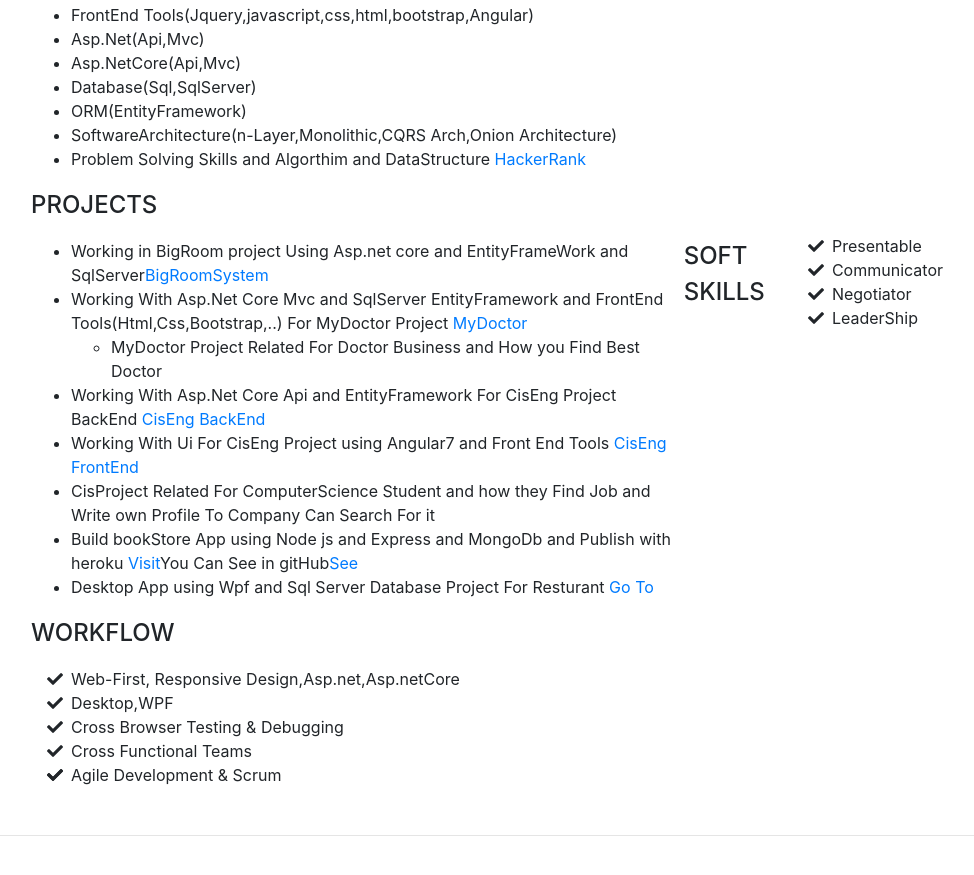
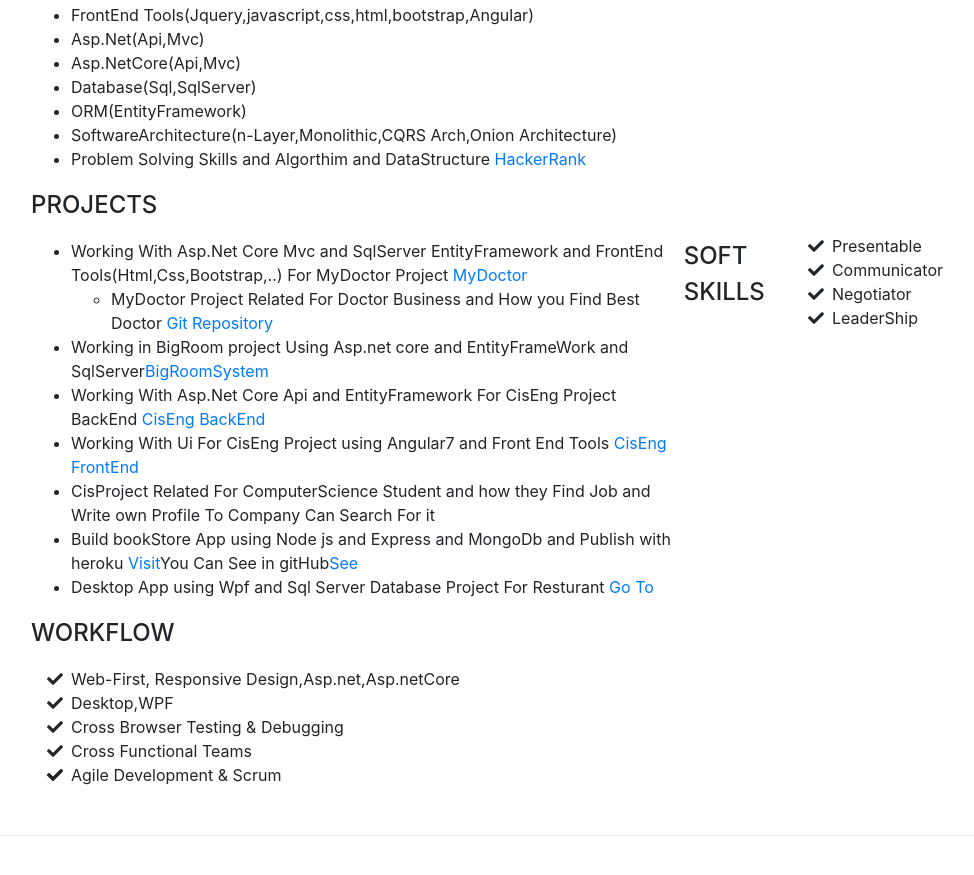
Before and after one commit to AmrElshaer/AmrElshaer.github.io, a website with bundled scripts: page index.html in a window 1280 px wide. Shown: the part 2674-3549 px from the top of the page, without its empty margins (289-1263 px from the left). Built offline with nearby package versions, Linux system fonts and the light colour scheme; a web font is replaced by a local one.

Commit message:
Update index.html

```diff
--- a/index.html
+++ b/index.html
@@ -195,14 +195,15 @@
             </ul>
             <div class="subheading mb-3">Projects</div>
             <ul>
-               <li> Working in BigRoom project  Using Asp.net core and EntityFrameWork and SqlServer<a href="https://bigroom20200511131748.azurewebsites.net">BigRoomSystem</a></li>
                 <li>
                     Working With Asp.Net Core Mvc and SqlServer EntityFramework and FrontEnd Tools(Html,Css,Bootstrap,..) For MyDoctor Project
                     <a href="https://mydoctor20200511143842.azurewebsites.net">MyDoctor</a>
                     <ul>
-                        <li>MyDoctor Project Related For Doctor Business and How you Find Best Doctor</li>
+                        <li>MyDoctor Project Related For Doctor Business and How you Find Best Doctor <a href="https://github.com/AmrElshaer/MyDoctor">Git Repository</a></li>
                     </ul>
                 </li>
+               <li> Working in BigRoom project  Using Asp.net core and EntityFrameWork and SqlServer<a href="https://bigroom20200511131748.azurewebsites.net">BigRoomSystem</a></li>
+
                 <li>Working With Asp.Net Core Api and EntityFramework For CisEng Project BackEnd <a href="https://github.com/AmrElshaer/CisStudent">CisEng BackEnd</a></li>
                 <li>Working With Ui For CisEng Project using Angular7 and Front End Tools <a href="https://github.com/AmrElshaer/CisStudent-Ui-Angular">CisEng FrontEnd</a></li>
                 <li>CisProject Related For ComputerScience Student and how they Find Job and Write own Profile To Company Can Search For it</li>
```
